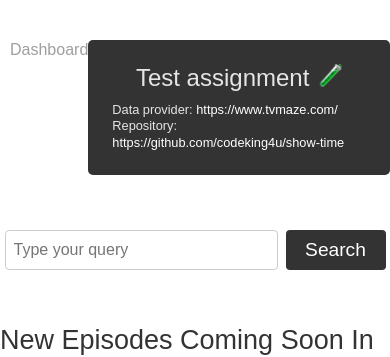
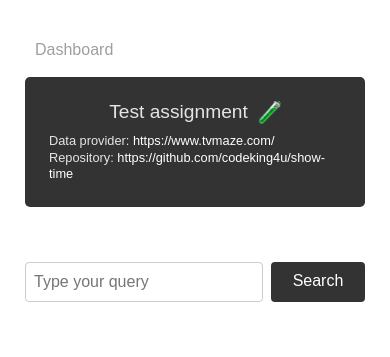
Before and after one commit to codeking4u/movie-time, a Vue app: page / in a window 390 px wide. Shown: the top 357 px of the page. Built offline with nearby package versions, Linux system fonts and the light colour scheme; no server answers.

Commit message:
home page mobile support

```diff
--- a/src/assets/scss/_globals.scss
+++ b/src/assets/scss/_globals.scss
@@ -20,6 +20,10 @@ body {
 
   @include breakpoint-up(large) {
     font-size: $font-medium;
+  }
+
+  @include breakpoint-down(small) {
+    font-size: $font-small;
   }
 
   &.no-scroll {
@@ -85,6 +89,9 @@ button {
   margin-left: 8px;
   padding: 8px 16px;
   border: none;
+  @include breakpoint-down(medium) {
+    font-size: 1rem;
+  }
 }
 
 input[type='text'] {
@@ -130,36 +137,11 @@ input[type='text'] {
 #app {
   max-width: 69.375rem;
   margin: 0 auto;
+  @include breakpoint-down(medium) {
+    padding: 0px 25px;
+  }
 }
 
 .w-50 {
   width: 50%;
 }
-
-/* breakpoints */
-
-/* 640px, 1024px , 1400px */
-$breakpoints-up: (
-  'medium': '40em',
-  'large': '64em',
-  'xlarge': '87.5em'
-);
-
-/* 639px, 1023px, 1399px */
-$breakpoints-down: (
-  'small': '39.9375em',
-  'medium': '63.9375em',
-  'large': '87.4375em'
-);
-
-@mixin breakpoint-up($size) {
-  @media (min-width: map-get($breakpoints-up, $size)) {
-    @content;
-  }
-}
-
-@mixin breakpoint-down($size) {
-  @media (max-width: map-get($breakpoints-down, $size)) {
-    @content;
-  }
-}
--- a/src/components/Favorite/Favorite.vue
+++ b/src/components/Favorite/Favorite.vue
@@ -84,6 +84,10 @@ export default defineComponent({
     .delete-icon {
       visibility: hidden;
       padding: 0px 4px;
+      @include breakpoint-down(small) {
+        visibility: visible;
+      }
+
       &:hover {
         color: #8f0404;
       }
--- a/src/components/common/Header.vue
+++ b/src/components/common/Header.vue
@@ -1,6 +1,6 @@
 <template>
   <header>
-    <div class="flex flex-jc-sb">
+    <div class="header-top flex flex-jc-sb">
       <BreadCrumbs />
       <TestInfo />
     </div>
@@ -38,5 +38,11 @@ export default defineComponent({
 <style scoped lang="scss">
 header {
   margin: 40px 0;
+  .header-top {
+    @include breakpoint-down(small) {
+      flex-direction: column;
+      gap: 1rem;
+    }
+  }
 }
 </style>
--- a/src/components/common/TestInfo.vue
+++ b/src/components/common/TestInfo.vue
@@ -29,7 +29,7 @@ export default defineComponent({
 <style scoped lang="scss">
 .testInfo {
   font-size: 1rem;
-  background: #333;
+  background: $primary-color;
   color: #e5e5e5;
   padding: 1.5rem;
   border-radius: 5px;
@@ -44,6 +44,9 @@ export default defineComponent({
 
   &__title {
     font-size: 1.5rem;
+    @include breakpoint-down(medium) {
+      font-size: 1.2rem;
+    }
   }
 
   a {
```
